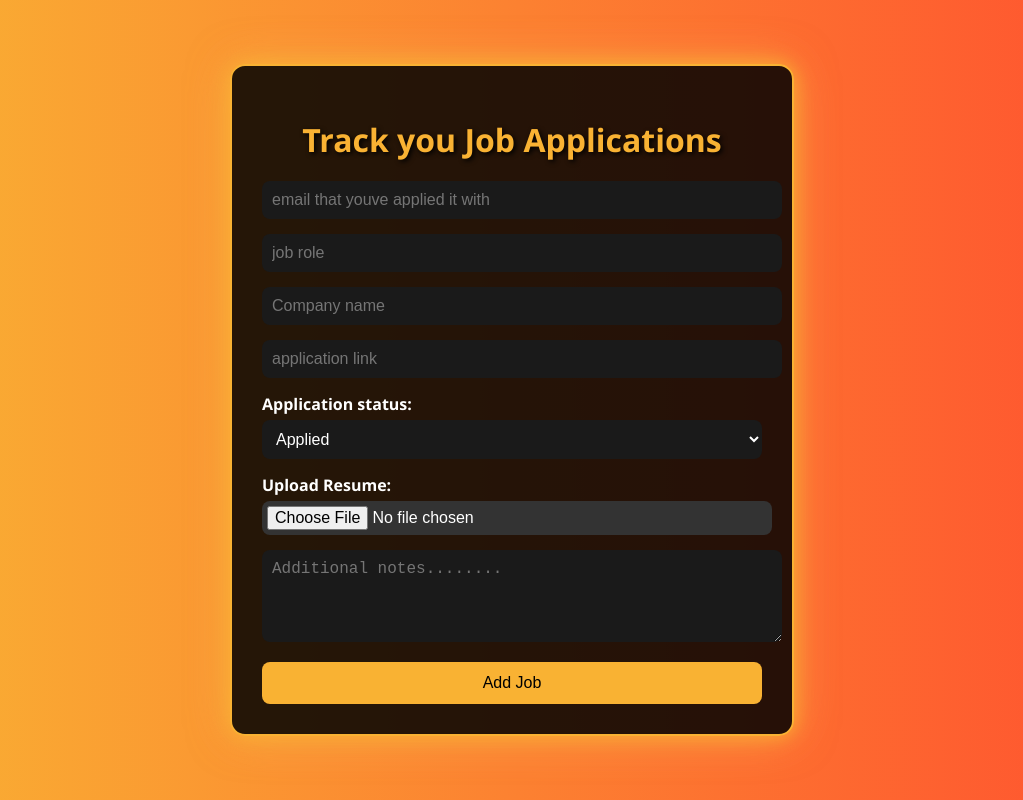
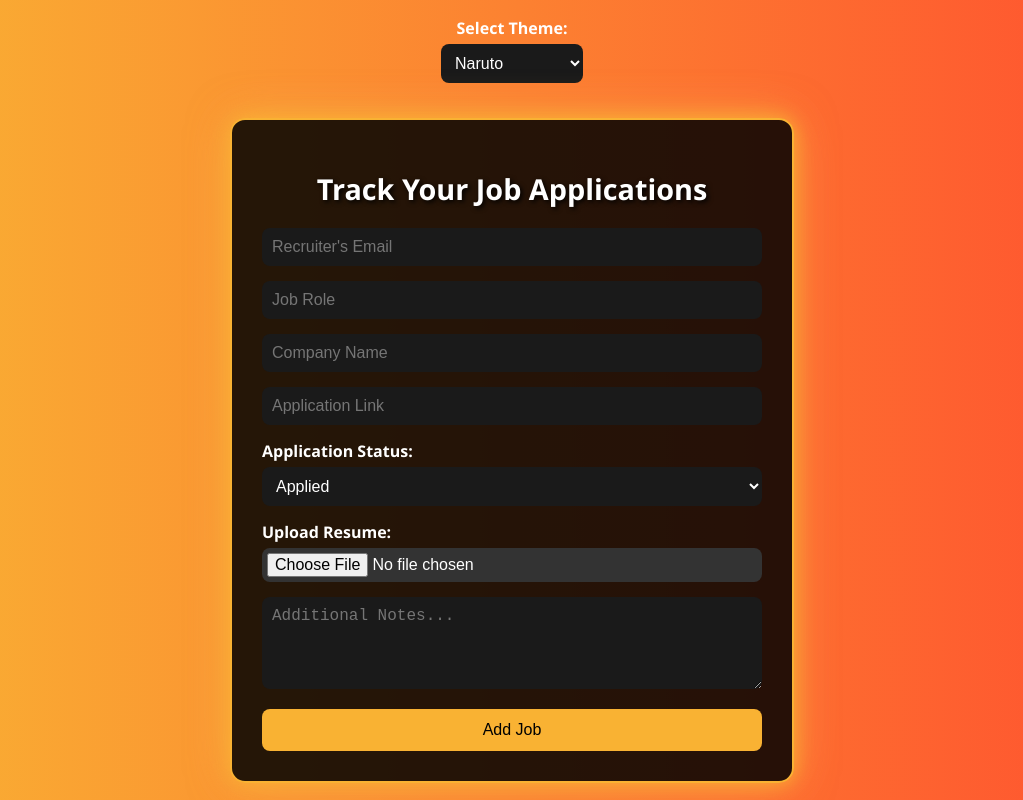
Before and after one commit to nitinrohan/JobHuntly, a website: page client/index.html in a window 1280 px wide. Shown: the whole page, without its empty margins (128-1151 px from the left). Drawn offline with Linux system fonts and the light colour scheme.

Commit message:
have added the default theme to the naruto theme

```diff
--- a/client/css/style.css
+++ b/client/css/style.css
@@ -1,40 +1,46 @@
+/* ============ BASE STYLES ============ */
+
 body {
   margin: 0;
-  font-family: "Segoe UI", "Segoe UI", Tahoma, Geneva, Verdana, sans-serif;
-  background: linear-gradient(to right, #f9b233, #ff512f);
+  font-family: "Segoe UI", Tahoma, Geneva, Verdana, sans-serif;
   min-height: 100vh;
   display: flex;
-  align-items: center; /* centers content vertically*/
-  justify-content: center; /* centers content horizontally*/
+  align-items: center;
+  justify-content: center;
+  transition: background 0.5s ease;
 }
 
-.container {
-  background-color: rgba(0, 0, 0, 0.85); /* Semi-transparent dark panel */
-  padding: 30px; /* Internal spacing */
-  border-radius: 15px; /* Rounded corners for the card feel */
+/* Centers and stacks dropdown + form box */
+.wrapper {
+  display: flex;
+  flex-direction: column;
+  align-items: center;
   width: 100%;
-  max-width: 500px; /* Prevents it from being too wide */
-  border: 2px solid #f9b233; /* Bright Naruto-orange outline */
-
-  /* ⚡ Enhanced box-shadow for strong glow */
-  box-shadow: 0 0 20px rgba(249, 178, 51, 0.9),
-    /* Bright orange outer glow */ 0 0 40px rgba(249, 178, 51, 0.5),
-    /* Softer glow extending further */ 0 0 60px rgba(255, 255, 255, 0.1); /* Light white highlight glow */
-
-  color: white; /* Text color inside the form */
 }
 
+/* Container for job form */
+.container {
+  padding: 30px;
+  border-radius: 15px;
+  width: 100%;
+  max-width: 500px;
+  color: white;
+  transition: all 0.4s ease;
+}
+
+/* Title */
 h1 {
-  text-align: center; /*centers the heading*/
+  text-align: center;
   margin-bottom: 20px;
-  color: #f9b233;
+  font-size: 1.8rem;
   text-shadow: 2px 2px 5px black;
 }
 
+/* Form fields */
 input,
 select,
 textarea {
-  width: 100%; /*full width*/
+  width: 100%;
   padding: 10px;
   margin-bottom: 15px;
   border: none;
@@ -42,6 +48,7 @@ textarea {
   background-color: #1a1a1a;
   color: white;
   font-size: 1rem;
+  box-sizing: border-box;
 }
 
 input[type="file"] {
@@ -49,13 +56,15 @@ input[type="file"] {
   background-color: #333;
 }
 
+/* Labels */
 label {
-  display: block; /* makes label take full width*/
+  display: block;
   margin-bottom: 5px;
   font-weight: bold;
-  color: #fff;
+  color: #ffffff;
 }
 
+/* Button */
 button {
   background-color: #f9b233;
   color: black;
@@ -71,3 +80,50 @@ button {
 button:hover {
   background-color: #ff8000;
 }
+
+/* ============ THEME SELECTOR ============ */
+
+.theme-selector {
+  margin-bottom: 20px;
+  text-align: center;
+  color: white;
+}
+
+/* ============ NARUTO THEME ============ */
+
+.naruto-theme {
+  background: linear-gradient(to right, #f9b233, #ff512f);
+}
+
+.naruto-theme .container {
+  background-color: rgba(0, 0, 0, 0.85);
+  border: 2px solid #f9b233;
+  box-shadow: 0 0 20px rgba(249, 178, 51, 0.9), 0 0 40px rgba(249, 178, 51, 0.5),
+    0 0 60px rgba(255, 255, 255, 0.1);
+}
+
+/* ============ ONE PIECE THEME ============ */
+
+.onepiece-theme {
+  background: linear-gradient(to right, #0077b6, #00b4d8);
+}
+
+.onepiece-theme .container {
+  background-color: rgba(0, 0, 50, 0.85);
+  border: 2px solid #ffdd00;
+  box-shadow: 0 0 20px rgba(255, 221, 0, 0.9), 0 0 40px rgba(0, 180, 216, 0.5),
+    0 0 60px rgba(255, 255, 255, 0.1);
+}
+
+/* ============ DEMON SLAYER THEME ============ */
+
+.demonslayer-theme {
+  background: linear-gradient(to right, #0f2027, #203a43, #2c5364);
+}
+
+.demonslayer-theme .container {
+  background-color: rgba(30, 30, 30, 0.9);
+  border: 2px solid #00ffcc;
+  box-shadow: 0 0 20px rgba(0, 255, 204, 0.8), 0 0 40px rgba(0, 255, 204, 0.3),
+    0 0 60px rgba(255, 255, 255, 0.1);
+}
--- a/client/index.html
+++ b/client/index.html
@@ -2,47 +2,78 @@
 <html lang="en">
   <head>
     <meta charset="UTF-8" />
+    <!-- Character encoding for proper rendering -->
     <meta name="viewport" content="width=device-width, initial-scale=1.0" />
-    <title>JobHuntly</title>
+    <!-- Makes page responsive -->
+    <title>Huntly - Job Application Tracker</title>
+    <!-- Page title in browser tab -->
     <link rel="stylesheet" href="css/style.css" />
+    <!-- Link to external CSS -->
   </head>
-  <body>
+
+  <body class="naruto-theme">
+    <!-- Default theme is Naruto -->
+
+    <!-- Wrapper to center and stack dropdown + container -->
+    <div class="wrapper">
+      <!-- Theme Dropdown Selector -->
+      <div class="theme-selector">
+        <label for="themeDropdown">Select Theme:</label>
+        <select id="themeDropdown">
+          <option value="naruto-theme">Naruto</option>
+          <option value="onepiece-theme">One Piece</option>
+          <option value="demonslayer-theme">Demon Slayer</option>
+        </select>
+      </div>
+
+      <!-- Job Tracker Form Container -->
       <div class="container">
-      <h1>Track you Job Applications</h1>
+        <h1>Track Your Job Applications</h1>
         <form id="jobForm" enctype="multipart/form-data">
           <input
             type="email"
             name="email"
-          placeholder="email that youve applied it with"
+            placeholder="Recruiter's Email"
             required
           />
-        <input type="text" name="role" placeholder="job role" required />
-        <input type="text" name="company" placeholder="Company name" required />
+          <input type="text" name="role" placeholder="Job Role" required />
+          <input
+            type="text"
+            name="company"
+            placeholder="Company Name"
+            required
+          />
           <input
             type="url"
-          name="joblink"
-          placeholder="application link"
+            name="jobLink"
+            placeholder="Application Link"
             required
           />
-        <label for="status">Application status:</label>
+
+          <label for="status">Application Status:</label>
           <select name="status" id="status">
             <option value="Applied">Applied</option>
-          <option value="Applied">Interview</option>
-          <option value="Applied">Offer</option>
-          <option value="Applied">Rejected</option>
+            <option value="Interview">Interview</option>
+            <option value="Offer">Offer</option>
+            <option value="Rejected">Rejected</option>
           </select>
 
           <label for="resume">Upload Resume:</label>
           <input type="file" name="resume" accept=".pdf" />
+
           <textarea
             name="notes"
-          placeholder="Additional notes........"
             rows="4"
+            placeholder="Additional Notes..."
           ></textarea>
+
           <button type="submit">Add Job</button>
         </form>
       </div>
+    </div>
+    <!-- End of wrapper -->
 
+    <!-- Link to JavaScript logic -->
     <script src="js/main.js"></script>
   </body>
 </html>
```
Lines whose indentation alone changed are shown as unchanged.
